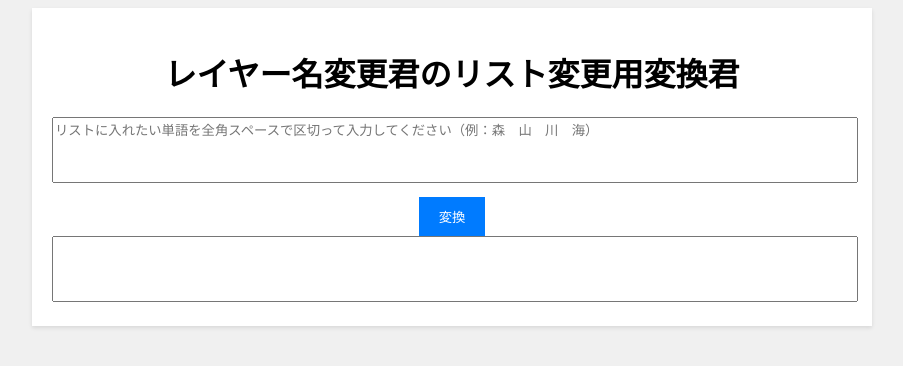
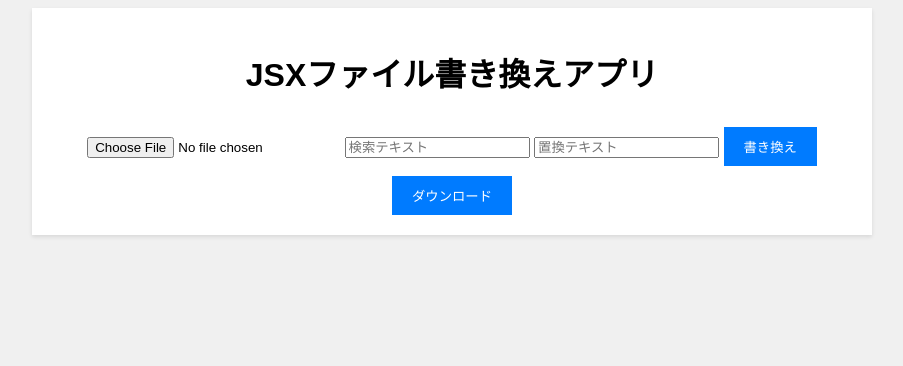
Before and after one commit to sat0atsu/-, a plain HTML site: page index.html in a window 1280 px wide. Shown: the whole page, without its empty margins (188-1091 px from the left). Drawn offline with Linux system fonts and the light colour scheme.

Commit message:
Update index.html

```diff
--- a/index.html
+++ b/index.html
@@ -3,15 +3,17 @@
 <head>
     <meta charset="UTF-8">
     <meta name="viewport" content="width=device-width, initial-scale=1.0">
-    <title>レイヤー名変更君のリスト変更用変換君</title>
+    <title>JSXファイル書き換えアプリ</title>
     <link rel="stylesheet" href="styles.css">
 </head>
 <body>
     <div class="container">
-        <h1>レイヤー名変更君のリスト変更用変換君</h1>
-        <textarea id="input" rows="4" cols="50" placeholder="リストに入れたい単語を全角スペースで区切って入力してください（例：森　山　川　海）"></textarea>
-        <button id="convert">変換</button>
-        <textarea id="output" rows="4" cols="50" readonly></textarea>
+        <h1>JSXファイル書き換えアプリ</h1>
+        <input type="file" id="fileInput" accept=".jsx" />
+        <input type="text" id="searchText" placeholder="検索テキスト" />
+        <input type="text" id="replaceText" placeholder="置換テキスト" />
+        <button id="modify">書き換え</button>
+        <button id="download" disabled>ダウンロード</button>
     </div>
     <script src="app.js"></script>
 </body>
```
